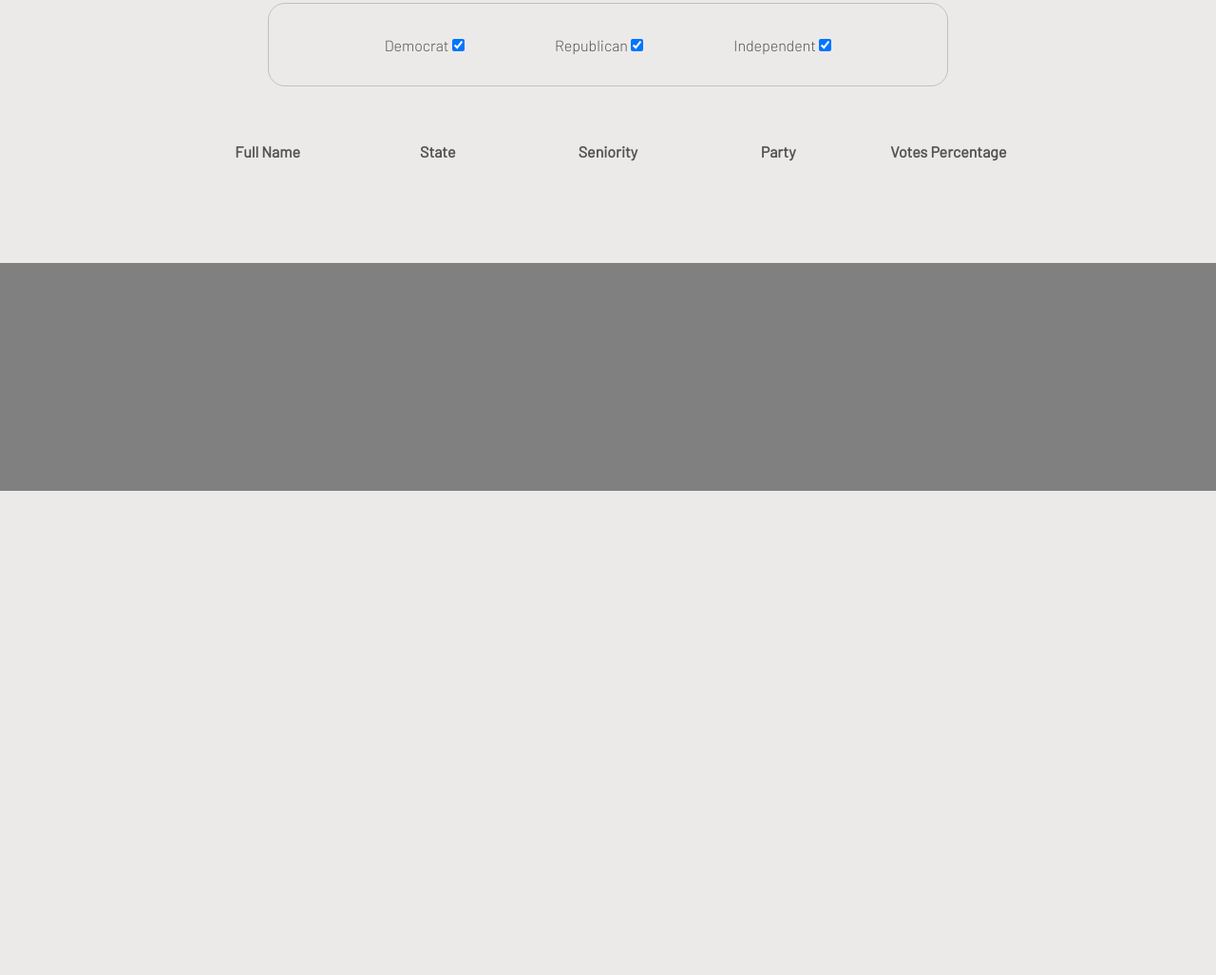
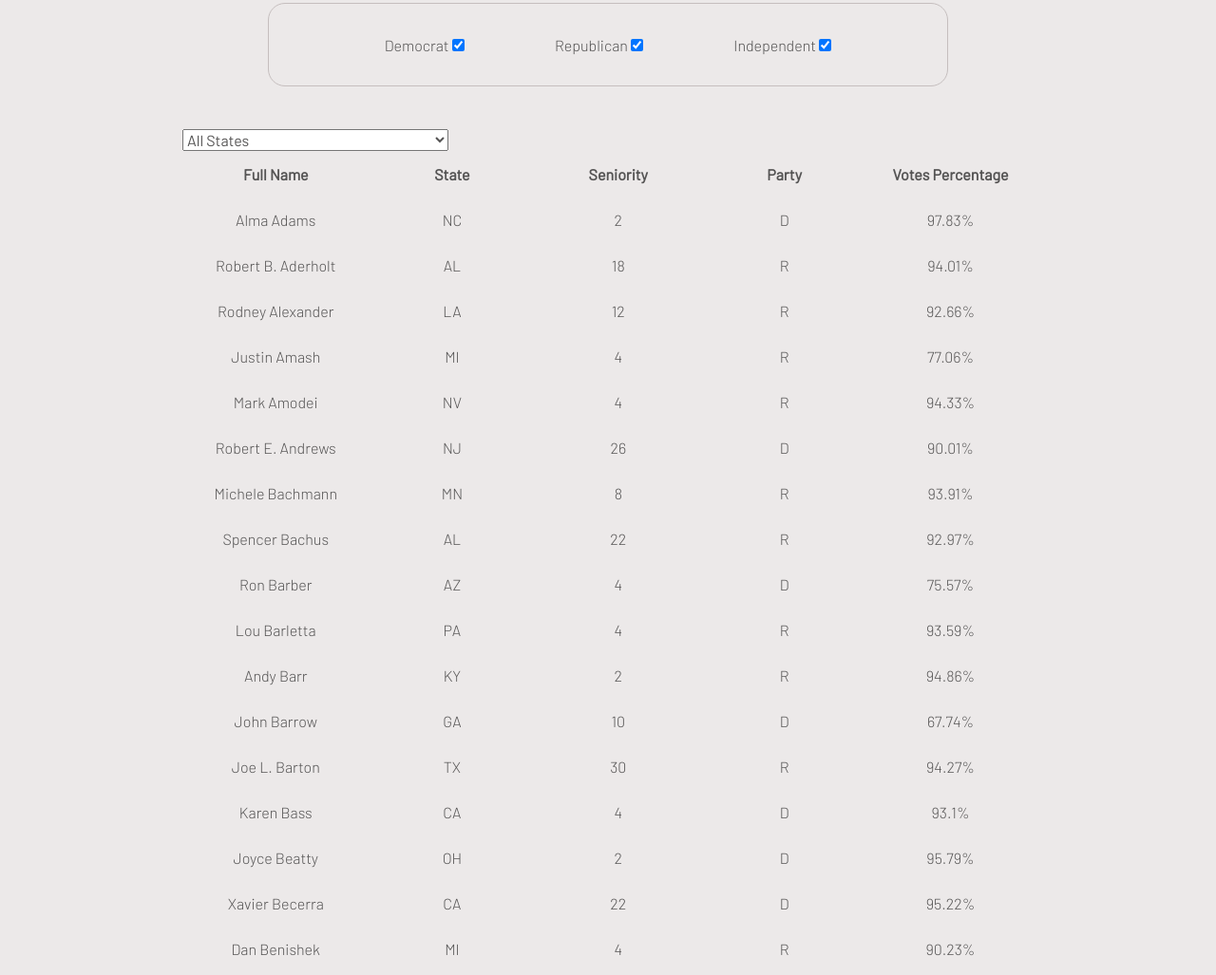
Before and after one commit to vloretocastillo/congress-api, a plain HTML site: page representatives.html in a window 1280 px wide. Shown: the part 734-1761 px from the top of the page at 95% size. Before the commit the page ends 1251 px from the top, so only its background shows below. Drawn offline with nearby package versions, Linux system fonts and the light colour scheme.

Commit message:
added the states filter

```diff
--- a/js/scripts.js
+++ b/js/scripts.js
@@ -11,7 +11,6 @@ const changeText = (thisButton) => {
 }
 
 // *********************************************************
-
 
 const states = [
     { name: 'ALABAMA', abbreviation: 'AL'},
@@ -87,7 +86,7 @@ for(let i = 0; i < states.length; i++) {
 // ********************************************************* ADD EVENT LISTENERS
 
 const checkboxesParties = document.getElementsByName('party') || null
-// const select = document.getElementById('state') || null
+
 if (checkboxesParties) {
     for (let i=0; i < checkboxesParties.length; i++) { checkboxesParties[i].addEventListener('change', () => filter() ) }
 }
@@ -110,40 +109,37 @@ const createMemberObj = (member) => {
 }
 
 
-const renderRow = (member) => {
+const renderTable = (members) => {
+    const tableBody = document.getElementById('table-body')
+
+    for (let i = 0; i < members.length; i++) {
 
         const tr = document.createElement('tr')
-    let full_name, party_votes, seniority, state, party
 
-    full_name = document.createElement('td')
-    full_name.innerHTML = `${ member.first_name} ${member.middle_name || ""} ${member.last_name}`
+        let full_name = document.createElement('td')
+        full_name.innerHTML = `${ members[i].first_name} ${members[i].middle_name || ""} ${members[i].last_name}`
         tr.appendChild(full_name)
 
-    state = document.createElement('td')
-    state.innerHTML = member.state
+        let state = document.createElement('td')
+        state.innerHTML = members[i].state
         tr.appendChild(state)
-    // tr.setAttribute('data-state', member.state )
 
-
-    seniority = document.createElement('td')
-    seniority.innerHTML =  member.seniority
+        let seniority = document.createElement('td')
+        seniority.innerHTML =  members[i].seniority
         tr.appendChild(seniority)
 
-    party = document.createElement('td')
-    party.innerHTML = member.party
+        let party = document.createElement('td')
+        party.innerHTML = members[i].party
         tr.appendChild(party)
         // tr.setAttribute('data-party', member.party )
 
-    party_votes = document.createElement('td')
-    party_votes.innerHTML =  member.votes_with_party_pct
+        let party_votes = document.createElement('td')
+        party_votes.innerHTML =  members[i].votes_with_party_pct
         tr.appendChild(party_votes)
 
-    return tr
+        tableBody.appendChild( tr )
+
     }
-
-const renderTable = (members) => {
-    const tableBody = document.getElementById('table-body')
-    for (let i = 0; i < members.length; i++) { tableBody.appendChild( renderRow(members[i]) ) }
 }
 
 
--- a/representatives.html
+++ b/representatives.html
@@ -65,6 +65,12 @@
 
       </section>
 
+      <section>
+          <select id="state">
+            <option value="all" selected=true>All States</option>
+          </select>
+      </section>
+
 
 
     <div class="table-container">
@@ -72,7 +78,6 @@
               <thead>
                 <tr>
                     <th>Full Name</th>
-                    <!-- <th>Last name</th> -->
                     <th>State</th>
                     <th>Seniority</th>
                     <th>Party</th>
```
Lines whose indentation alone changed are shown as unchanged.
